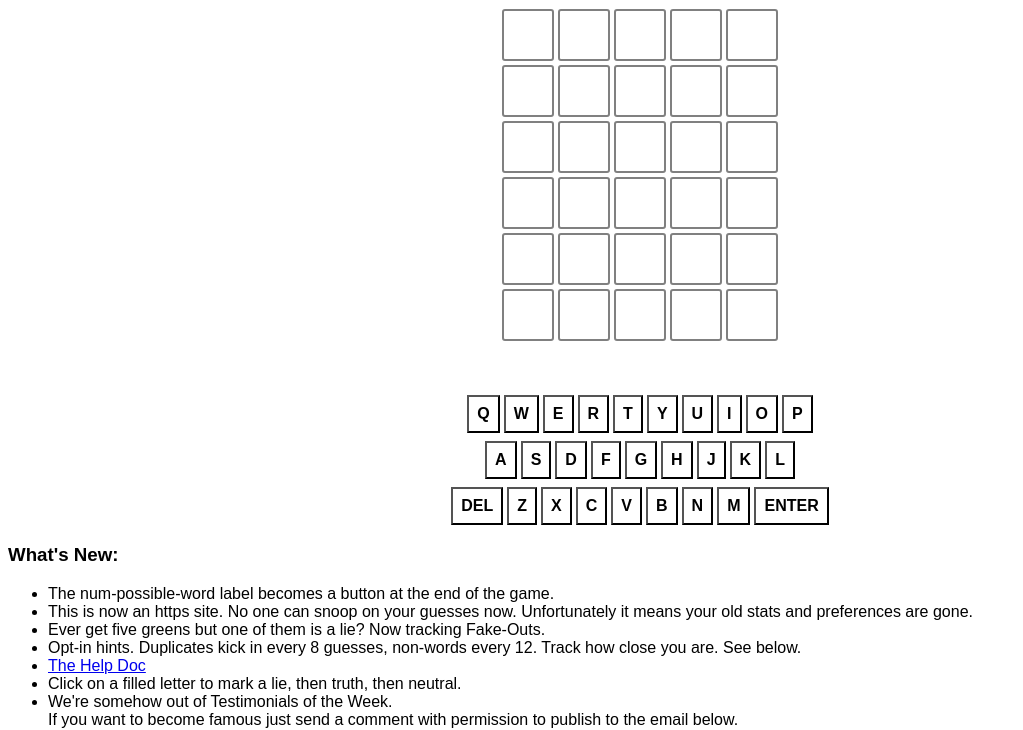
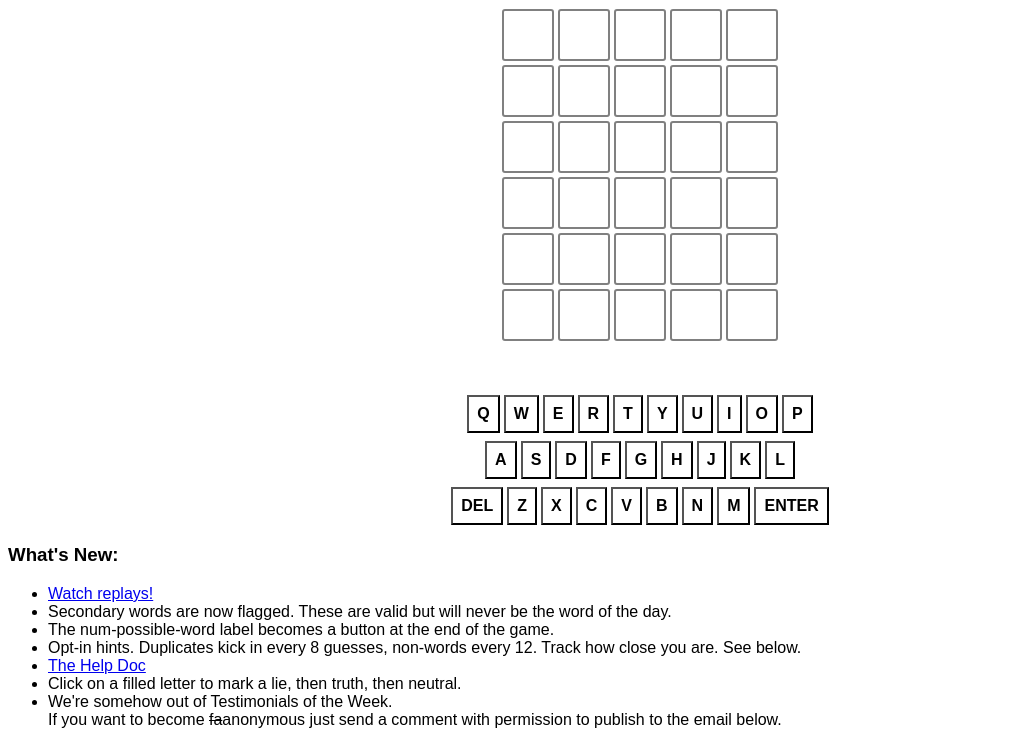
Before and after one commit to ericpromislow/lirdle, a website with bundled scripts: page build/index.html in a window 1280 px wide. Shown: the part 79-809 px from the top of the page, without its empty margins (0-1023 px from the left). Built offline with nearby package versions, Linux system fonts and the light colour scheme; no server answers.

Commit message:
Update the miniblog thing.

```diff
--- a/build/index.html
+++ b/build/index.html
@@ -80,16 +80,15 @@
     <div id="whats-new">
         <h3>What's New:</h3>
         <ul>
+	    <li><a target="_" href="https://www.youtube.com/@squirrelsmith/videos">Watch replays!</a></li>
+            <li>Secondary words are now flagged. These are valid but will never be the word of the day.</li>
             <li>The num-possible-word label becomes a button at the end of the game.</li>
-            <li>This is now an https site. No one can snoop on your guesses now.
-                Unfortunately it means your old stats and preferences are gone.</li>
-            <li>Ever get five greens but one of them is a lie? Now tracking Fake-Outs.</li>
             <li>Opt-in hints. Duplicates kick in every 8 guesses, non-words every 12. Track how close you are. See below.</li>
             <li><a href="howtoplay.html" target="_blank">The Help Doc</a></li>
             <li>Click on a filled letter to mark a lie, then truth, then neutral.</li>
             <li id="tofw" class="tofw hidden"><span id="tofw-heading">Testimonial of the Week: &ldquo;</span><span id="tofw-body" ></span><span id="tofw-e-heading">&rdquo;</span></li>
             <li id="no-tofw" class="tofw hidden">We're somehow out of Testimonials of the Week. <br/>
-                If you want to become famous just send a comment with permission to publish to the email below.</li>
+                If you want to become <strike>fa</strike>anonymous just send a comment with permission to publish to the email below.</li>
         </ul>
         <div id="yesterdaysWord" class="summary hidden">Yesterday's word was "<span id="theAnswer"></span>"<span id="answerStats"></span>.</div>
         <div id="todaysStats" class="summary hidden">Today's stats so far: <span id="todaysPctFinishedSoFar"></span>% finished, avg tries: <span id="todaysAvgSoFar"></span>.</div>
```
